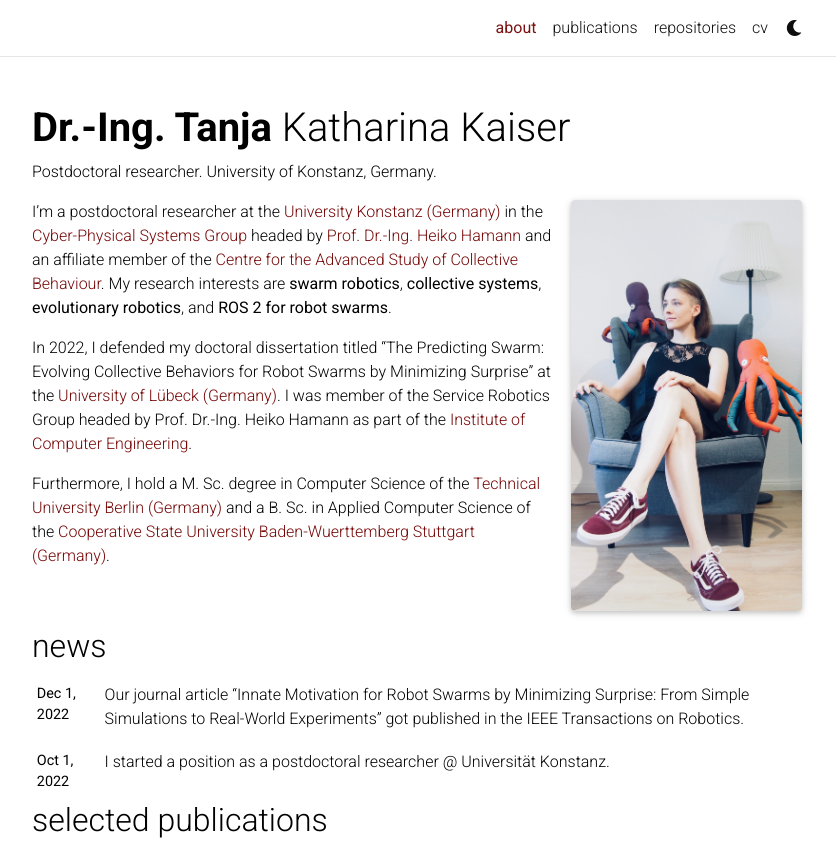
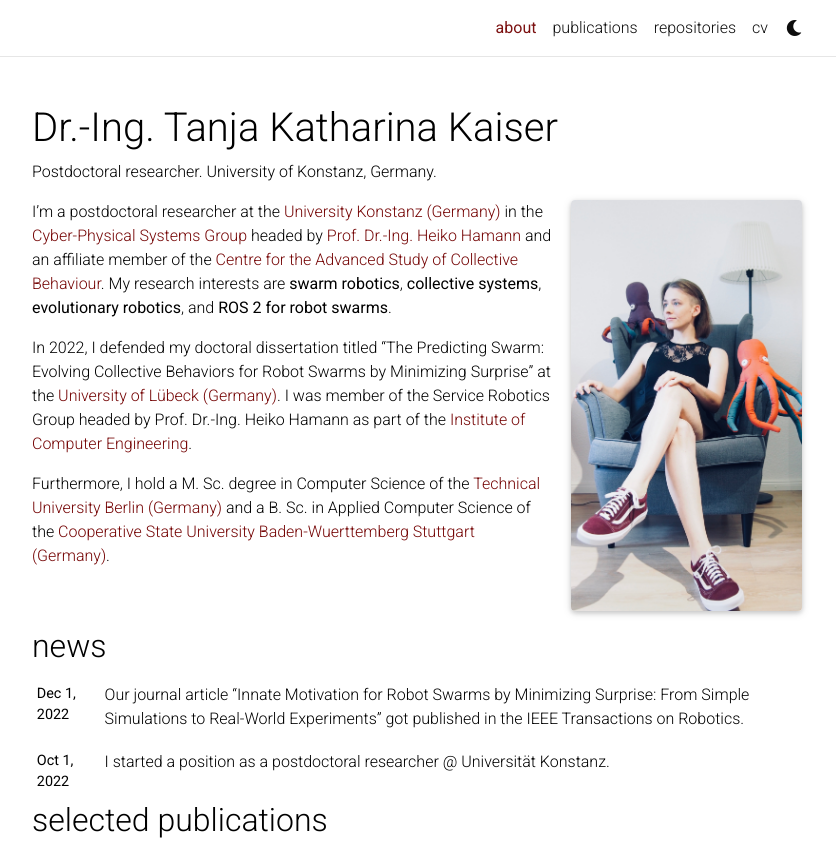
Before and after one commit to msminirobot/msminirobot.github.io, a Jekyll site: the page built from _pages/about.md, in a window 1280 px wide and 1137 px high, cut to the strip 0-867 px from the top of the window. Shown: the whole strip, without its empty margins (223-1059 px from the left). Built offline with Jekyll 4.4.1, drawn with Linux system fonts in a browser that asks for light colours; full-size pictures stand in for the smaller copies a plugin makes; comment, search, counter and statistics services are not loaded; a style sheet for code colours, icons or effects is not loaded.

Commit message:
Update about.html

```diff
--- a/_layouts/about.html
+++ b/_layouts/about.html
@@ -6,7 +6,7 @@ layout: default
       <div class="post">
         <header class="post-header">
           <h1 class="post-title">
-           {% if site.title == "blank" -%}<span class="font-weight-bold">{{ site.first_name }}</span> {{ site.middle_name }} {{ site.last_name }}{%- else -%}{{ site.title }}{%- endif %}
+           {% if site.title == "blank" -%}{{ site.first_name }} {{ site.middle_name }} {{ site.last_name }}{%- else -%}{{ site.title }}{%- endif %}
           </h1>
           <p class="desc">{{ page.subtitle }}</p>
         </header>
```
